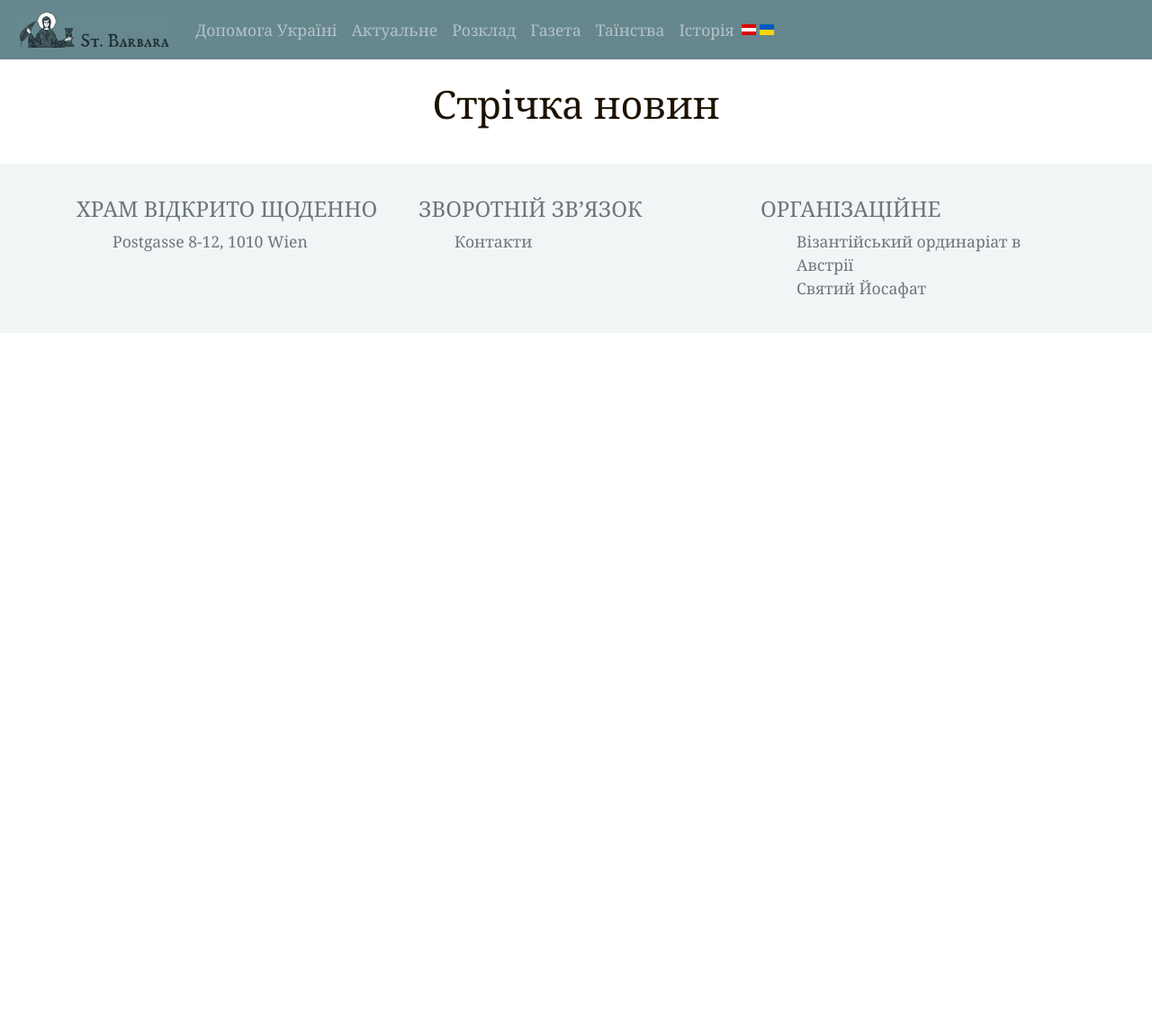
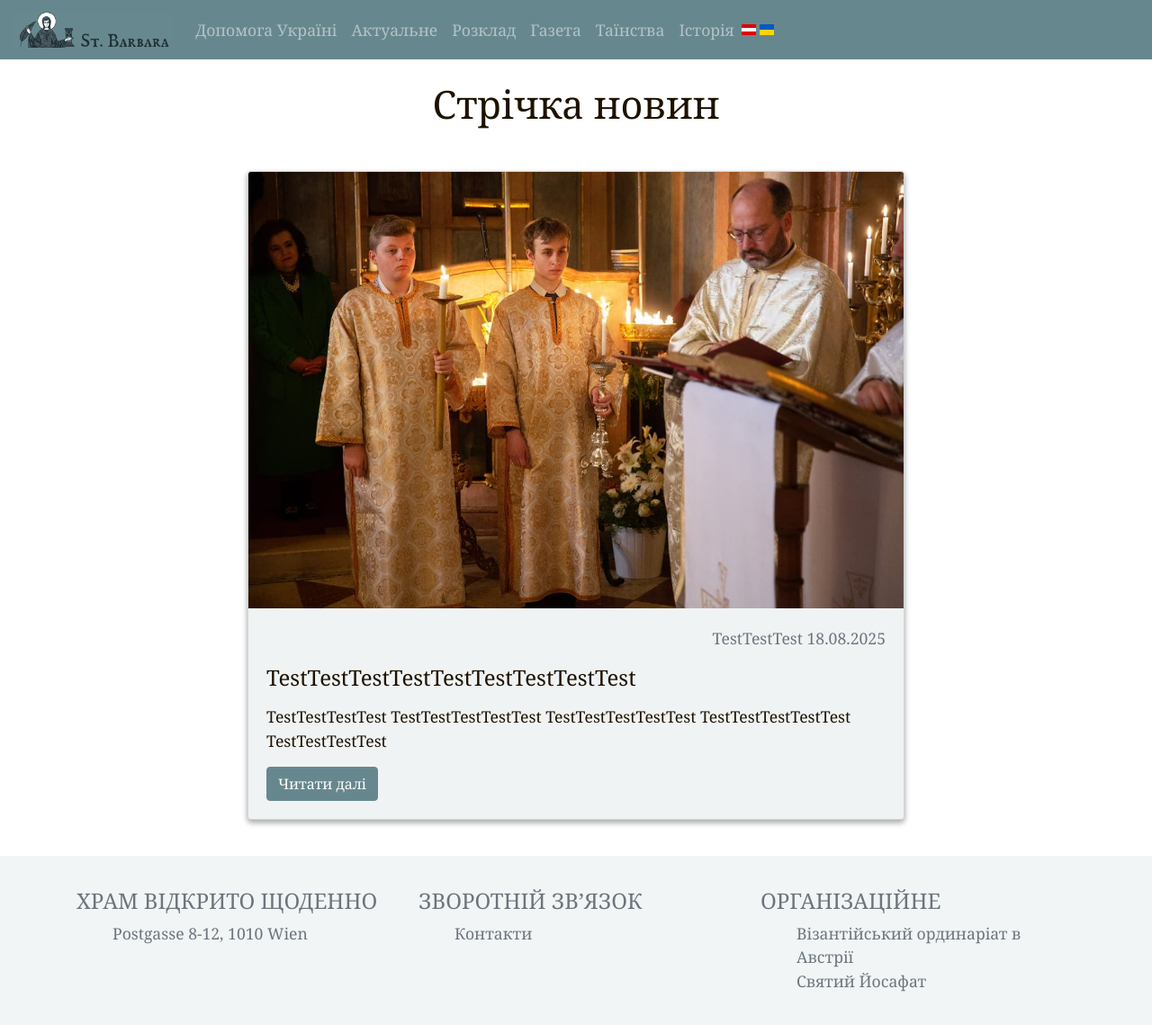
Before and after one commit to n3braska/jekyll, a Jekyll site: the page built from ua/barbareum.html, in a window 1280 px wide and 1139 px high. Shown: the whole window at 90% size. Built offline with Jekyll 4.4.1, drawn with Linux system fonts in a browser that asks for light colours.

Commit message:
Update Новини UA/DE “barbareum_ua”

```diff
--- a/_data/ua/barbareum.yml
+++ b/_data/ua/barbareum.yml
@@ -1 +1,19 @@
-news: []
+news:
+  - date: 18.08.2025
+    title: TestTestTestTestTestTestTestTestTest
+    autor: TestTestTest
+    picture: /assets/images/uploads/G21A8319.jpg
+    excerpt: TestTestTestTest TestTestTestTestTest TestTestTestTestTest
+      TestTestTestTestTest TestTestTestTest
+    text: >-
+      TestTestTest TestTestTestTest TestTestTestTest
+      TestTestTestTest  TestTestTestTestTestTestTestTestTestTestTestTestTestTest
+      TestTestTestTestTestTestTestTestTestTestTestTestTestTest
+      TestTestTestTestTestTestTestTestTestTestTestTestTestTest
+      TestTestTestTestTestTestTestTestTestTestTestTestTestTest
+      TestTestTestTestTestTestTestTestTestTestTestTestTestTest
+      TestTestTestTestTestTestTestTestTestTestTestTestTestTest v
+      TestTestTestTestTestTestTestTestTestTestTestTestTestTest
+
+
+      <https://www.st-baraba-austria.org>
```
